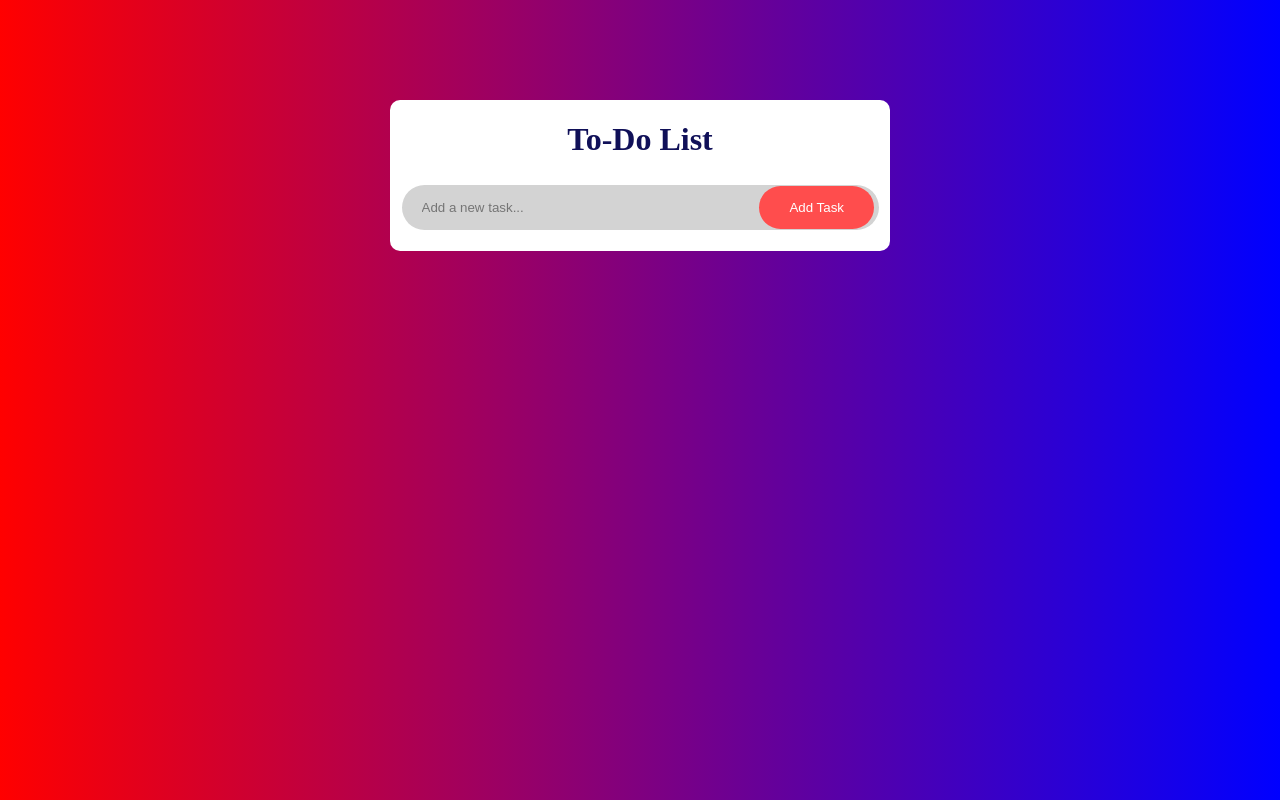
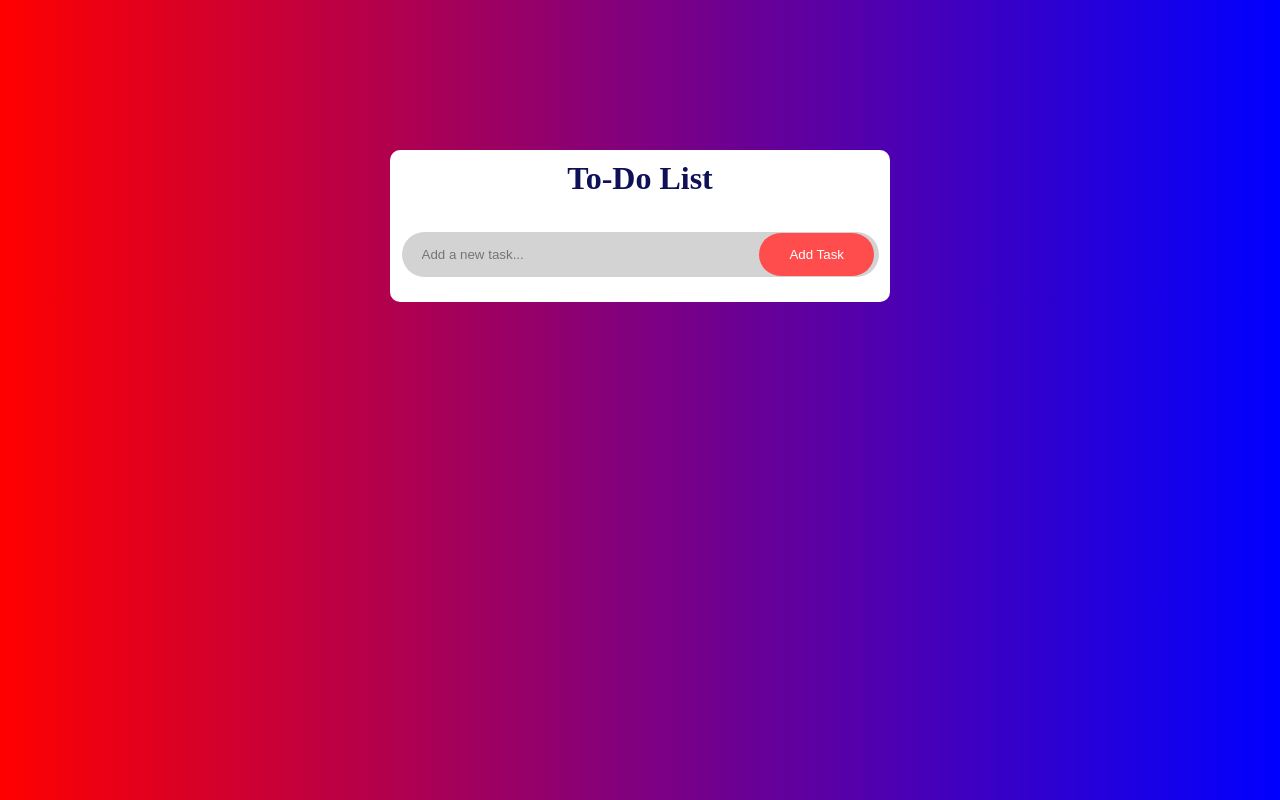
Before and after one commit to Arfath333/To-Do-list, a plain HTML site: page index.html in a window 1280 px wide. Drawn offline with Linux system fonts and the light colour scheme.

Commit message:
change's of name's

```diff
--- a/index.html
+++ b/index.html
@@ -3,7 +3,7 @@
   <head>
     <meta charset="UTF-8" />
     <meta name="viewport" content="width=device-width, initial-scale=1.0" />
-    <title>To-Do Notes</title>
+    <title>To-Do List</title>
     <link rel="stylesheet" href="todo.css" />
     <script src="todo.js" defer></script>
   </head>
--- a/todo.css
+++ b/todo.css
@@ -1,15 +1,21 @@
+*{
+    padding: 0;
+    margin: 0;
+    box-sizing: border-box;
+}
 body {
     background-image: linear-gradient(90deg, red, blue);
+    background-size: contain;
     display: flex;
     justify-content: center;
     align-items: center;
-    margin-block: 100px;
+    margin-top: 150px;
 }
-
 h1 {
     display: flex;
     justify-content: center;
     color: rgb(16, 16, 88);
+    margin: 10px 0;
 }
 
 #app {
@@ -23,7 +29,7 @@ h1 {
 }
 input{
     padding: 15px 280px 15px 20px;
-    margin:  5px 0px;
+    margin:  25px 0px;
     border-radius: 30px;
     border: none;
     background-color: lightgray;
@@ -36,7 +42,7 @@ input{
     border-radius: 30px;
     position: absolute;
     right: 16px;
-    top: 6px;
+    top: 26px;
     cursor: pointer;
 }
 #taskList {
```
